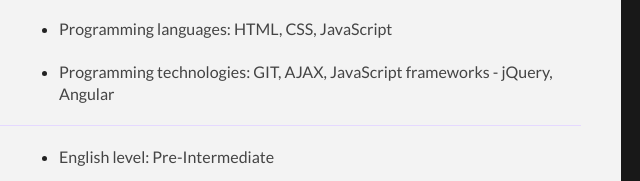
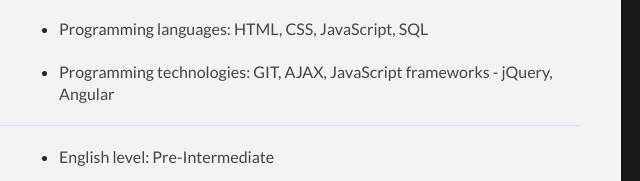
Before and after one commit to ITdev29/ITdev29.github.io, a plain HTML site: page index.html in a window 1280 px wide. Shown: the part 1039-1220 px from the top of the page, 419-1059 px from the left. Drawn offline with Linux system fonts and the light colour scheme.

Commit message:
Update index.html

```diff
--- a/index.html
+++ b/index.html
@@ -140,7 +140,7 @@
 
 			<div class="sectionContent">
 				<ul>
-					<li><p>Programming languages: HTML, CSS, JavaScript</p></li>
+					<li><p>Programming languages: HTML, CSS, JavaScript, SQL</p></li>
 					<li><p>Programming technologies: GIT, AJAX, JavaScript frameworks - jQuery, Angular</p></li>
 				</ul>
 			</div>
```
